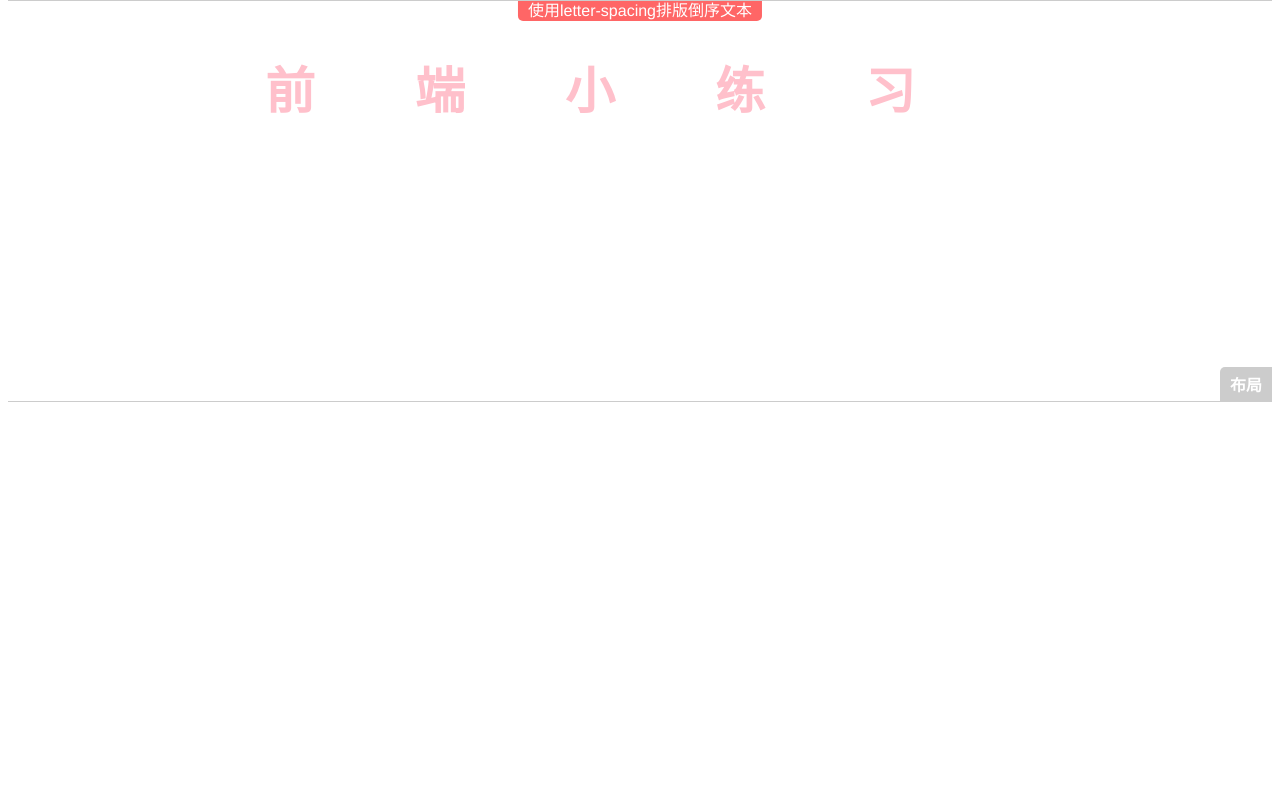
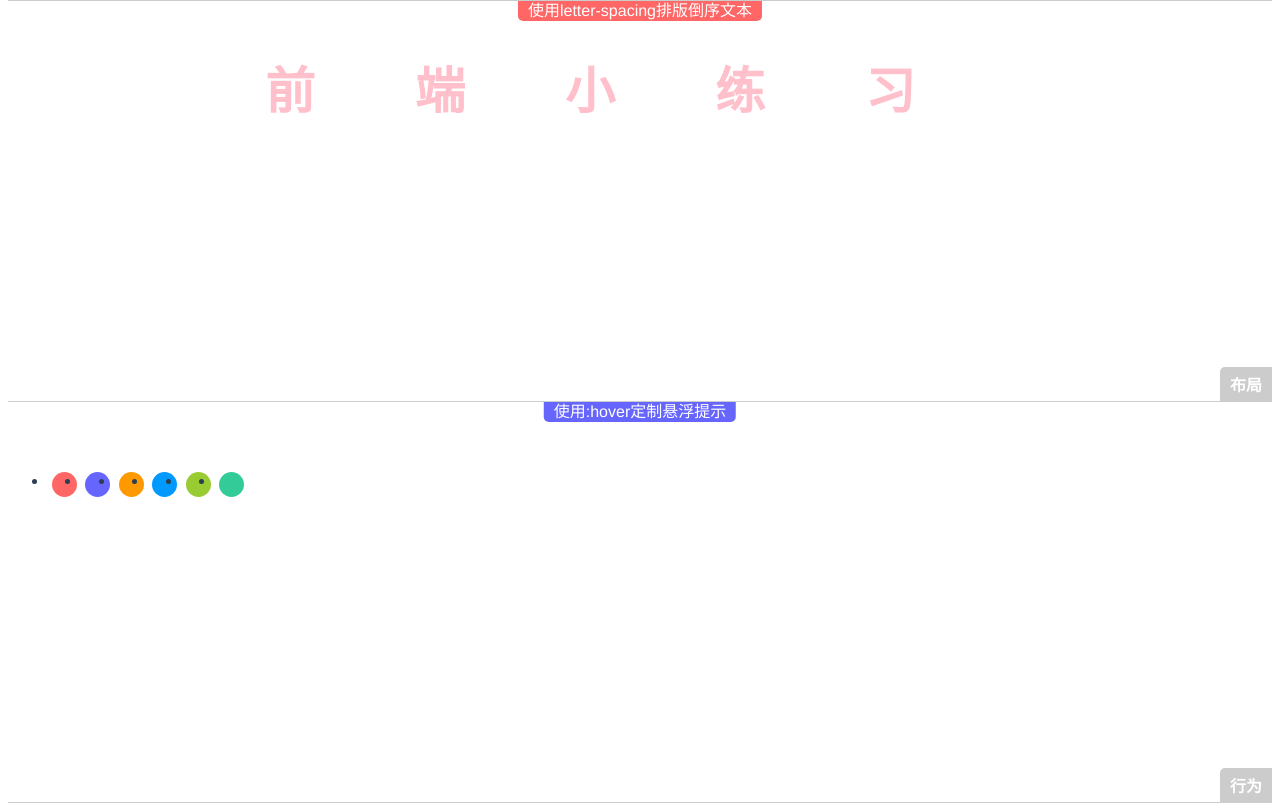
Before and after one commit to tande1124/css3-idea, a Vue app: page / in a window 1280 px wide. Shown: the part 1833-2644 px from the top of the page. Before the commit the page ends 2243 px from the top, so only its background shows below. Built offline with nearby package versions, Linux system fonts and the light colour scheme.

Commit message:
hover悬浮窗

```diff
--- /dev/null
+++ b/src/components/behavior/使用@hover定制悬浮提示.vue
@@ -0,0 +1,83 @@
+<template>
+   <div class="bruce flex-ct-x" data-title="使用:hover定制悬浮提示">
+     <ul class="hover-tips">
+      <li data-name="姨妈红"></li>
+      <li data-name="基佬紫"></li>
+      <li data-name="箩底橙"></li>
+      <li data-name="姣婆蓝"></li>
+      <li data-name="大粪青"></li>
+      <li data-name="原谅绿"></li>
+     </ul>
+   </div>
+</template>
+
+<script>
+export default {
+
+}
+</script>
+
+<style lang="scss" scoped>
+$color-list: #f66 #66f #f90 #09f #9c3 #3c9;
+.hover-tips{
+  display: flex;
+  justify-content: space-between;
+  width: 200px;
+  li {
+    position: relative;
+    padding:  2px;
+    border: 2px solid transparent;
+    border-radius: 100%;
+    width: 25px;
+    height: 25px;
+    background-clip: content-box;
+    cursor: pointer;
+    transition: all 300ms;
+    &::before,
+		&::after {
+			position: absolute;
+			left: 50%;
+			bottom: 100%;
+			opacity: 0;
+			transform: translate3d(0, -30px, 0);
+			transition: all 300ms;
+		}
+		&::before {
+			margin: 0 0 12px -35px;
+			border-radius: 5px;
+			width: 70px;
+			height: 30px;
+			background-color: rgba(#000, .5);
+			line-height: 30px;
+			text-align: center;
+			color: #fff;
+			content: attr(data-name);
+		}
+		&::after {
+			margin-left: -6px;
+			border: 6px solid transparent;
+			border-top-color: rgba(#000, .5);
+			width: 0;
+			height: 0;
+			content: "";
+		}
+    @each $color in  $color-list {
+      $index: index($color-list, $color);
+      &:nth-child(#{$index}) {
+				background-color: $color;
+				&:hover {
+					border-color: $color;
+				}
+			}
+    }
+    &:hover {
+      &::before，
+      &::after {
+        opacity: 1;
+        transform: translate3d(0, 0, 0);
+      }
+    }
+  }
+}
+
+</style>
--- a/src/views/Home.vue
+++ b/src/views/Home.vue
@@ -7,6 +7,9 @@
       <layout4></layout4>
       <layout5></layout5>
 		</div>
+    <div class="content behavior">
+      <behavior1></behavior1>
+    </div>
   </div>
 </template>
 
@@ -18,6 +21,8 @@ import Layout3 from "@/components/layout/使用float排版环境文本.vue";
 import Layout4 from "@/components/layout/使用伪类before与after制造照片堆叠效果.vue";
 import Layout5 from "@/components/layout/使用letter-spacing排版倒序文本.vue";
 
+import Behavior1 from "@/components/behavior/使用@hover定制悬浮提示.vue";
+
 export default defineComponent({
   name: 'Home',
   components: {
@@ -25,7 +30,8 @@ export default defineComponent({
     Layout2,
     Layout3,
     Layout4,
-    Layout5
+    Layout5,
+    Behavior1
   },
 });
 </script>
@@ -84,5 +90,13 @@ export default defineComponent({
 			content: "布局";
 		}
 	}
+  &.behavior .bruce {
+		&::before {
+			background-color: #66f;
+		}
+		&::after {
+			content: "行为";
+		}
+	}
 }
 </style>
```
